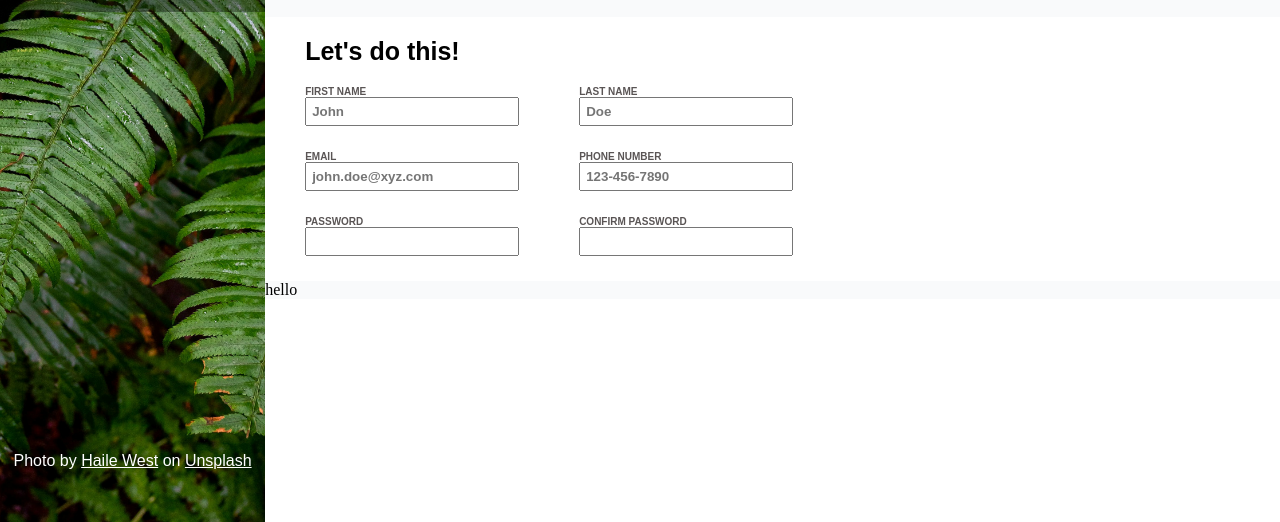
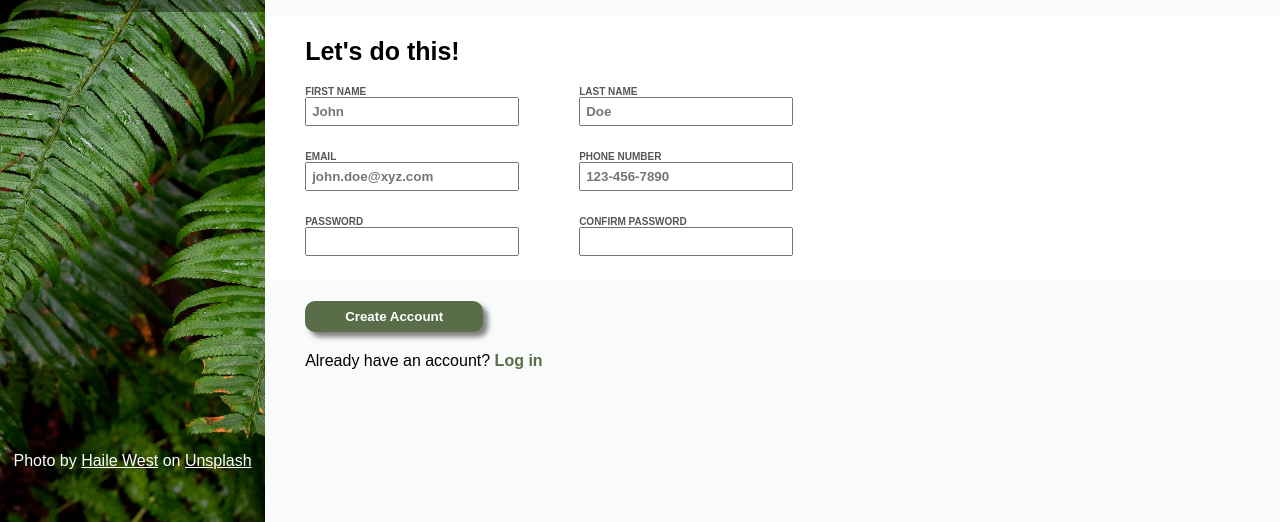
Before and after one commit to danielyu128/Sign-Up-Form, a plain HTML site: page index.html in a window 1280 px wide. Shown: the part 278-800 px from the top of the page. Drawn offline with Linux system fonts and the light colour scheme.

Commit message:
Connect buttom to form input

```diff
--- a/index.html
+++ b/index.html
@@ -33,11 +33,13 @@
 
         <div id="middle">
 
+            <form>
+
+                <div class="whiteArea">
                     <div class="rowHeader">Let's do this!</div>
 
-            <div>
+                    <div id="formSelection">
 
-                <form id="formSelection">
 
                         <div class="formColumn">
                             <div class="formTitle">
@@ -76,16 +78,19 @@
 
 
 
+                    </div>
+                </div>
+
+                <div id="bottom">
+                    <button>Create Account</button>
+                    <div>Already have an account? <span>Log in</span></div>
+                </div>
+
             </form>
         </div>
 
-        </div>
 
 
-        <div id="bottom">
-            hello
-
-        </div>
 
 
     </div>
--- a/style.css
+++ b/style.css
@@ -79,7 +79,15 @@ body {
 #middle {
     display: flex;
     flex-direction: column;
+    height: 100%;
+    background-color: #f9fafb;
+
+}
+
+.whiteArea{
+    background-color: white;
     padding-left: 40px;
+
 }
 
 .rowHeader {
@@ -109,12 +117,6 @@ body {
 
 }
 
-#bottom {
-    background-color: #f9fafb;
-
-
-}
-
 input {
     min-width: 200px;
     font-family: sans-serif;
@@ -129,3 +131,44 @@ label {
     font-weight: bold;
     color: rgb(90, 85, 85);
 }
+
+#bottom {
+    background-color: #f9fafb;
+    padding-top: 20px;
+    padding-bottom: 20px;
+
+    font-family: var(--form-font);
+    padding-left: 40px;
+
+}
+
+button {
+    margin-bottom: 20px;
+    padding: 8px 40px;
+    background-color: #596D48;
+    border-radius: 10px;
+    color: white;
+    font-weight: bold;
+    border: 0px;
+    box-shadow: 5px 5px 5px gray;
+    transition-duration: 1s;
+
+}
+
+button:hover {
+    transform: translateY(-3px);
+    background-color: #6C815A;
+
+}
+
+button:active {
+    background-color: #7F946B;
+    transition: none;
+}
+
+
+span {
+    color: #596d48;
+    font-weight: bold;
+    font-family: var(--form-font);
+}
```
Lines whose indentation alone changed are shown as unchanged.
